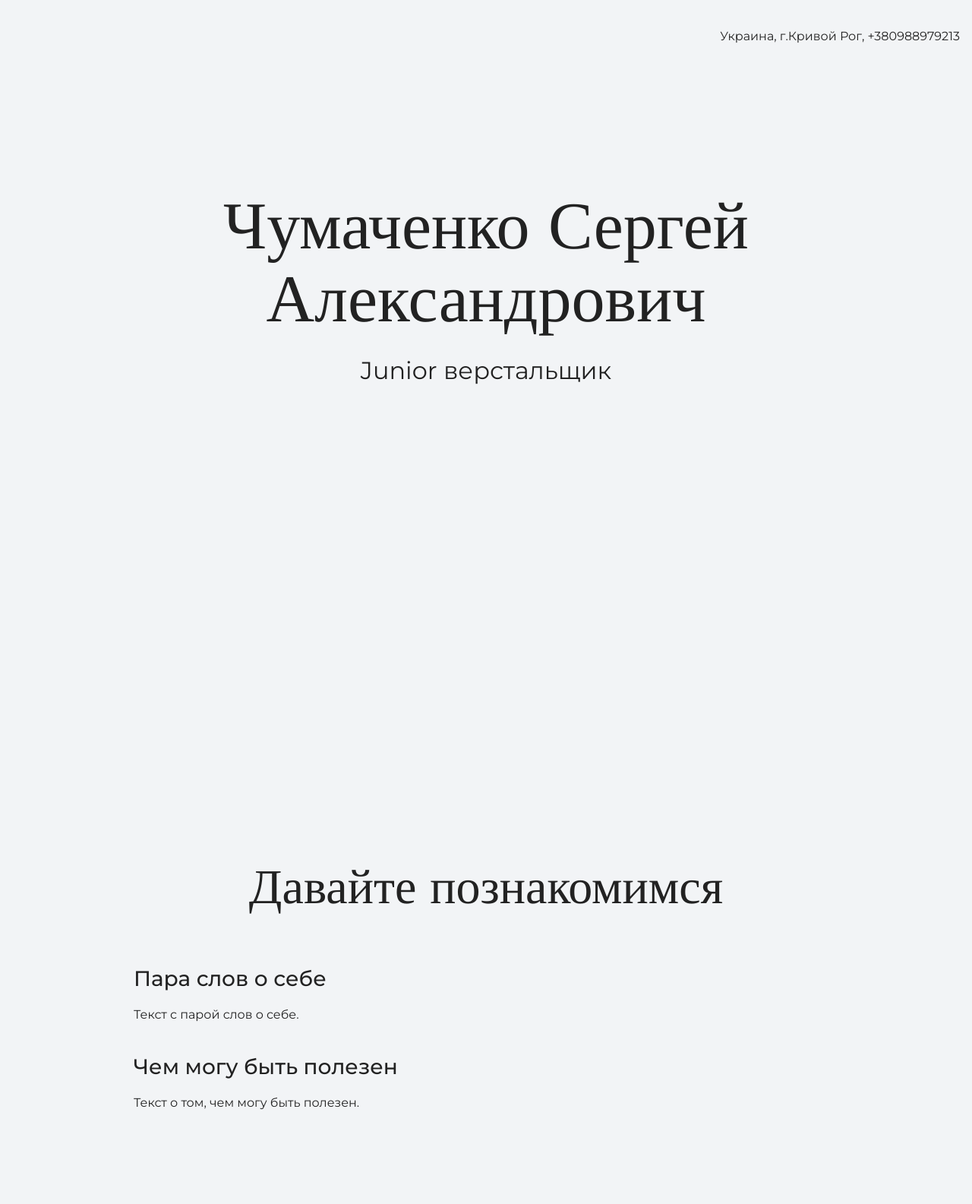
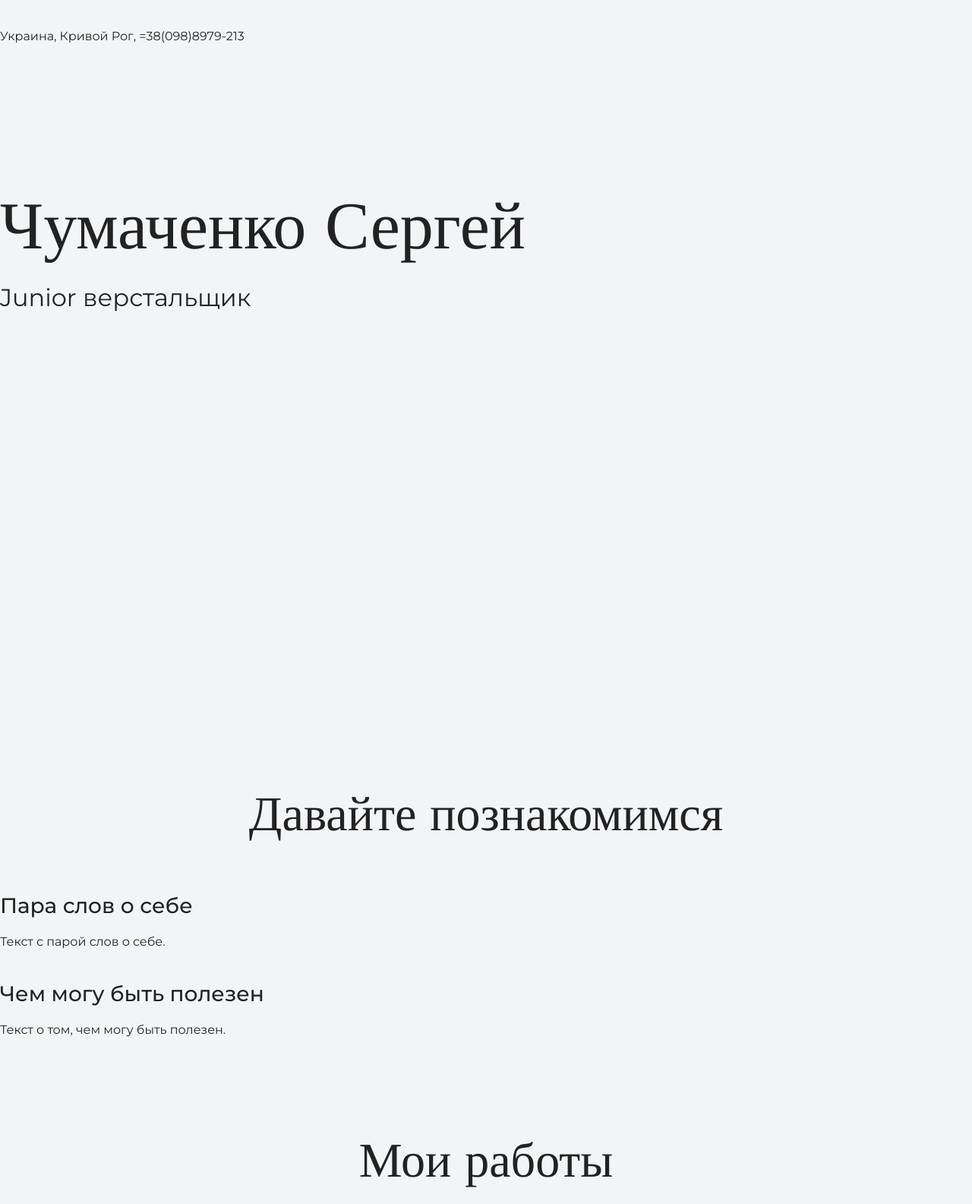
Before and after one commit to Deadzuzik/CV-Project, a plain HTML site: page index.html in a window 1280 px wide. Shown: the top 1585 px of the page at 76% size. Drawn offline with nearby package versions, Linux system fonts and the light colour scheme.

Commit message:
Восстанавливаем удалённое резюме
Хотел поставить надстройку Git в Visual Studio, в итоге удалил все файлы)

```diff
--- a/index.html
+++ b/index.html
@@ -9,28 +9,23 @@
 
   <body>
     <header class="page-header">
-      <div class="container">Украина, г.Кривой Рог, +380988979213</div>
+      Украина, Кривой Рог, =38(098)8979-213
     </header>
 
     <section class="hero-image">
-     <div class="container">
-        <h1 class="heading">Чумаченко Сергей Александрович</h1>
-        <p>Junior верстальщик</p>
-    </div>
+      <h1 class="heading">Чумаченко Сергей</h1>
+      <p>Junior верстальщик</p>
     </section>
 
     <section class="intro">
-    <div class="container">
       <h2 class="subheading">Давайте познакомимся</h2>
       <h3>Пара слов о себе</h3>
       <p>Текст с парой слов о себе.</p>
       <h3>Чем могу быть полезен</h3>
       <p>Текст о том, чем могу быть полезен.</p>
-    </div>
     </section>
 
     <section class="portfolio">
-     <div class="container">
       <h2 class="subheading">Мои работы</h2>
 
       <h3>Магазин товаров для дома</h3>
@@ -38,11 +33,10 @@
 
       <h3>Блог начинающего верстальщика</h3>
       <p>Статический блог про обучение HTML и CSS.</p>
-     </div>
     </section>
 
     <footer class="page-footer">
-      <div class="container">Контакты в подвале</div>
+      Украина, Кривой Рог , =38(098)8979-213
     </footer>
   </body>
 </html>
```
